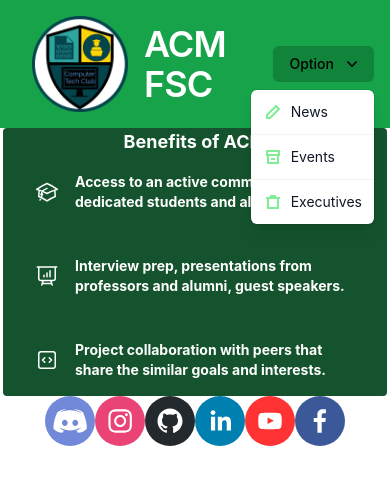
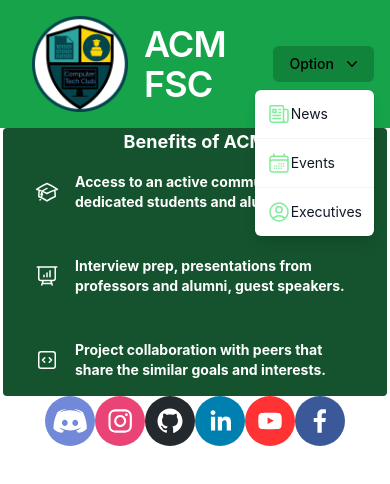
Before and after one commit to KyoshiNoda/FSC-Coding-Society, a React (Create React App) app: page / in a window 390 px wide. Both pictures are taken after a click on the button "Option". Shown: the top 484 px of the page. Built offline with nearby package versions, Linux system fonts and the light colour scheme.

Commit message:
added correct icons for dropdown menu

```diff
--- a/src/components/Navbar/DropDownMenu.jsx
+++ b/src/components/Navbar/DropDownMenu.jsx
@@ -35,12 +35,12 @@ const DropDownMenu = () => {
                     } group flex w-full items-center rounded-md px-2 py-2 text-sm`}
                   >
                     {active ? (
-                      <EventsActiveIcon
+                      <NewsInactiveIcon
                         className="mr-2 h-5 w-5"
                         aria-hidden="true"
                       />
                     ) : (
-                      <EventsInactiveIcon
+                      <NewsInactiveIcon
                         className="mr-2 h-5 w-5"
                         aria-hidden="true"
                       />
@@ -59,12 +59,12 @@ const DropDownMenu = () => {
                     } group flex w-full items-center rounded-md px-2 py-2 text-sm`}
                   >
                     {active ? (
-                      <ArchiveActiveIcon
+                      <EventsActiveIcon
                         className="mr-2 h-5 w-5"
                         aria-hidden="true"
                       />
                     ) : (
-                      <ArchiveInactiveIcon
+                      <EventsInactiveIcon
                         className="mr-2 h-5 w-5"
                         aria-hidden="true"
                       />
@@ -105,146 +105,66 @@ const DropDownMenu = () => {
   )
 }
 
-function EventsInactiveIcon(props) {
+function NewsInactiveIcon(props) {
   return (
     <svg
       {...props}
-      viewBox="0 0 20 20"
+      className="w-6 h-6"
+      xmlns="http://www.w3.org/2000/svg"
       fill="none"
-      xmlns="http://www.w3.org/2000/svg"
+      viewBox="0 0 24 24"
+      strokeWidth={1.5}
+      stroke="currentColor"
     >
-      <path
-        d="M4 13V16H7L16 7L13 4L4 13Z"
-        fill="#fcfffc"
-        stroke="#80ed99"
-        strokeWidth="2"
-      />
+    <path
+      d="M12 7.5h1.5m-1.5 3h1.5m-7.5 3h7.5m-7.5 3h7.5m3-9h3.375c.621 0 1.125.504 1.125 1.125V18a2.25 2.25 0 01-2.25 2.25M16.5 7.5V18a2.25 2.25 0 002.25 2.25M16.5 7.5V4.875c0-.621-.504-1.125-1.125-1.125H4.125C3.504 3.75 3 4.254 3 4.875V18a2.25 2.25 0 002.25 2.25h13.5M6 7.5h3v3H6v-3z"
+      strokeLinecap="round"
+      strokeLinejoin="round"
+      fill='#fcfffc'
+      stroke = '#80ed99'
+    />
     </svg>
+  )
+}
+
+function NewsActiveIcon(props) {
+  return (
+  <svg xmlns="http://www.w3.org/2000/svg" viewBox="0 0 24 24" fill="currentColor" className="w-6 h-6">
+    <path fillRule="evenodd" d="M4.125 3C3.089 3 2.25 3.84 2.25 4.875V18a3 3 0 003 3h15a3 3 0 01-3-3V4.875C17.25 3.839 16.41 3 15.375 3H4.125zM12 9.75a.75.75 0 000 1.5h1.5a.75.75 0 000-1.5H12zm-.75-2.25a.75.75 0 01.75-.75h1.5a.75.75 0 010 1.5H12a.75.75 0 01-.75-.75zM6 12.75a.75.75 0 000 1.5h7.5a.75.75 0 000-1.5H6zm-.75 3.75a.75.75 0 01.75-.75h7.5a.75.75 0 010 1.5H6a.75.75 0 01-.75-.75zM6 6.75a.75.75 0 00-.75.75v3c0 .414.336.75.75.75h3a.75.75 0 00.75-.75v-3A.75.75 0 009 6.75H6z" clipRule="evenodd" />
+    <path d="M18.75 6.75h1.875c.621 0 1.125.504 1.125 1.125V18a1.5 1.5 0 01-3 0V6.75z" />
+  </svg>
+  )
+}
+
+function EventsInactiveIcon(props) {
+  return (
+  <svg {...props} xmlns="http://www.w3.org/2000/svg" fill="none" viewBox="0 0 24 24" strokeWidth={1.5} stroke="#80ed99" className="w-6 h-6">
+    <path strokeLinecap="round" strokeLinejoin="round" d="M6.75 3v2.25M17.25 3v2.25M3 18.75V7.5a2.25 2.25 0 012.25-2.25h13.5A2.25 2.25 0 0121 7.5v11.25m-18 0A2.25 2.25 0 005.25 21h13.5A2.25 2.25 0 0021 18.75m-18 0v-7.5A2.25 2.25 0 015.25 9h13.5A2.25 2.25 0 0121 11.25v7.5m-9-6h.008v.008H12v-.008zM12 15h.008v.008H12V15zm0 2.25h.008v.008H12v-.008zM9.75 15h.008v.008H9.75V15zm0 2.25h.008v.008H9.75v-.008zM7.5 15h.008v.008H7.5V15zm0 2.25h.008v.008H7.5v-.008zm6.75-4.5h.008v.008h-.008v-.008zm0 2.25h.008v.008h-.008V15zm0 2.25h.008v.008h-.008v-.008zm2.25-4.5h.008v.008H16.5v-.008zm0 2.25h.008v.008H16.5V15z" />
+  </svg>
   )
 }
 
 function EventsActiveIcon(props) {
   return (
-    <svg
-      {...props}
-      viewBox="0 0 20 20"
-      fill="none"
-      xmlns="http://www.w3.org/2000/svg"
-    >
-      <path
-        d="M4 13V16H7L16 7L13 4L4 13Z"
-        fill="#80ed99"
-        stroke="#2d6a4f"
-        strokeWidth="2"
-      />
-    </svg>
-  )
-}
-
-function ArchiveInactiveIcon(props) {
-  return (
-    <svg
-      {...props}
-      viewBox="0 0 20 20"
-      fill="none"
-      xmlns="http://www.w3.org/2000/svg"
-    >
-      <rect
-        x="5"
-        y="8"
-        width="10"
-        height="8"
-        fill="#fcfffc"
-        stroke="#80ed99"
-        strokeWidth="2"
-      />
-      <rect
-        x="4"
-        y="4"
-        width="12"
-        height="4"
-        fill="#fcfffc"
-        stroke="#80ed99"
-        strokeWidth="2"
-      />
-      <path d="M8 12H12" stroke="#80ed99" strokeWidth="2" />
-    </svg>
-  )
-}
-
-function ArchiveActiveIcon(props) {
-  return (
-    <svg
-      {...props}
-      viewBox="0 0 20 20"
-      fill="none"
-      xmlns="http://www.w3.org/2000/svg"
-    >
-      <rect
-        x="5"
-        y="8"
-        width="10"
-        height="8"
-        fill="#80ed99"
-        stroke="#2d6a4f"
-        strokeWidth="2"
-      />
-      <rect
-        x="4"
-        y="4"
-        width="12"
-        height="4"
-        fill="#80ed99"
-        stroke="#2d6a4f"
-        strokeWidth="2"
-      />
-      <path d="M8 12H12" stroke="#2d6a4f" strokeWidth="2" />
+    <svg xmlns="http://www.w3.org/2000/svg" viewBox="0 0 24 24" fill="#2d6a4f" className="w-6 h-6">
+      <path d="M12.75 12.75a.75.75 0 11-1.5 0 .75.75 0 011.5 0zM7.5 15.75a.75.75 0 100-1.5.75.75 0 000 1.5zM8.25 17.25a.75.75 0 11-1.5 0 .75.75 0 011.5 0zM9.75 15.75a.75.75 0 100-1.5.75.75 0 000 1.5zM10.5 17.25a.75.75 0 11-1.5 0 .75.75 0 011.5 0zM12 15.75a.75.75 0 100-1.5.75.75 0 000 1.5zM12.75 17.25a.75.75 0 11-1.5 0 .75.75 0 011.5 0zM14.25 15.75a.75.75 0 100-1.5.75.75 0 000 1.5zM15 17.25a.75.75 0 11-1.5 0 .75.75 0 011.5 0zM16.5 15.75a.75.75 0 100-1.5.75.75 0 000 1.5zM15 12.75a.75.75 0 11-1.5 0 .75.75 0 011.5 0zM16.5 13.5a.75.75 0 100-1.5.75.75 0 000 1.5z" />
+      <path fillRule="evenodd" d="M6.75 2.25A.75.75 0 017.5 3v1.5h9V3A.75.75 0 0118 3v1.5h.75a3 3 0 013 3v11.25a3 3 0 01-3 3H5.25a3 3 0 01-3-3V7.5a3 3 0 013-3H6V3a.75.75 0 01.75-.75zm13.5 9a1.5 1.5 0 00-1.5-1.5H5.25a1.5 1.5 0 00-1.5 1.5v7.5a1.5 1.5 0 001.5 1.5h13.5a1.5 1.5 0 001.5-1.5v-7.5z" clipRule="evenodd" />
     </svg>
   )
 }
 
 function ExecutivesInactiveIcon(props) {
   return (
-    <svg
-      {...props}
-      viewBox="0 0 20 20"
-      fill="none"
-      xmlns="http://www.w3.org/2000/svg"
-    >
-      <rect
-        x="5"
-        y="6"
-        width="10"
-        height="10"
-        fill="#fcfffc"
-        stroke="#80ed99"
-        strokeWidth="2"
-      />
-      <path d="M3 6H17" stroke="#80ed99" strokeWidth="2" />
-      <path d="M8 6V4H12V6" stroke="#80ed99" strokeWidth="2" />
+    <svg xmlns="http://www.w3.org/2000/svg" fill="none" viewBox="0 0 24 24" strokeWidth={1.5} stroke="#80ed99" className="w-6 h-6">
+      <path strokeLinecap="round" strokeLinejoin="round" d="M17.982 18.725A7.488 7.488 0 0012 15.75a7.488 7.488 0 00-5.982 2.975m11.963 0a9 9 0 10-11.963 0m11.963 0A8.966 8.966 0 0112 21a8.966 8.966 0 01-5.982-2.275M15 9.75a3 3 0 11-6 0 3 3 0 016 0z" />
     </svg>
   )
 }
 
 function ExecutivesActiveIcon(props) {
   return (
-    <svg
-      {...props}
-      viewBox="0 0 20 20"
-      fill="none"
-      xmlns="http://www.w3.org/2000/svg"
-    >
-      <rect
-        x="5"
-        y="6"
-        width="10"
-        height="10"
-        fill="#80ed99"
-        stroke="#2d6a4f"
-        strokeWidth="2"
-      />
-      <path d="M3 6H17" stroke="#2d6a4f" strokeWidth="2" />
-      <path d="M8 6V4H12V6" stroke="#2d6a4f" strokeWidth="2" />
+    <svg xmlns="http://www.w3.org/2000/svg" viewBox="0 0 24 24" fill="#2d6a4f" className="w-6 h-6">
+      <path fillRule="evenodd" d="M18.685 19.097A9.723 9.723 0 0021.75 12c0-5.385-4.365-9.75-9.75-9.75S2.25 6.615 2.25 12a9.723 9.723 0 003.065 7.097A9.716 9.716 0 0012 21.75a9.716 9.716 0 006.685-2.653zm-12.54-1.285A7.486 7.486 0 0112 15a7.486 7.486 0 015.855 2.812A8.224 8.224 0 0112 20.25a8.224 8.224 0 01-5.855-2.438zM15.75 9a3.75 3.75 0 11-7.5 0 3.75 3.75 0 017.5 0z" clipRule="evenodd" />
     </svg>
   )
 }
```
